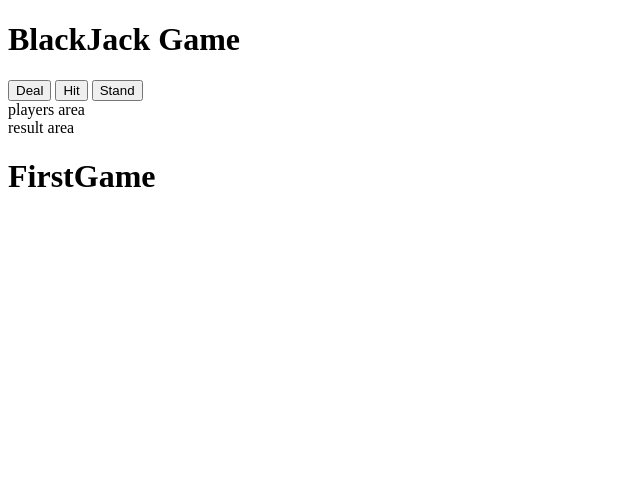
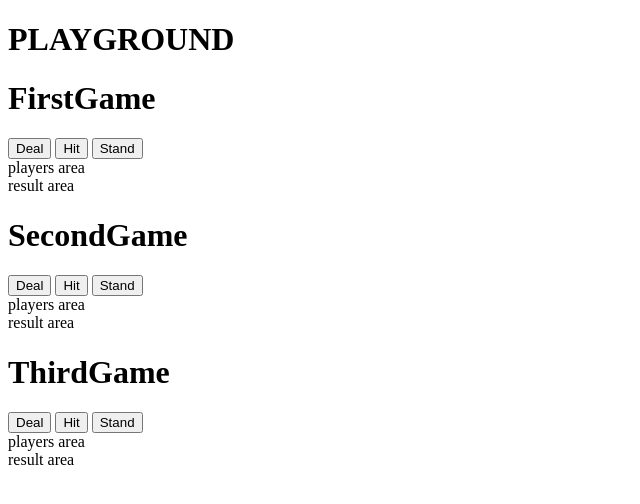
Before and after one commit to Sashunia2/BlackJack2, a plain HTML site: page index.html in a window 1280 px wide. Shown: the whole page, without its empty margins (0-640 px from the left). Drawn offline with Linux system fonts and the light colour scheme.

Commit message:
fix game container

```diff
--- a/app.js
+++ b/app.js
@@ -3,42 +3,7 @@ import Game from './game.js';
 document.addEventListener('DOMContentLoaded', function() {
 
     const myGame = new Game('FirstGame');
-
-
-
-
-
-
-
-
-
-
-
-
-
-
-
-
-
-
-
-
-
-
-
-
-
-    let playersDiv = document.getElementById('players');
-
-    playersDiv.innerHTML = 'Loading...';
-
-    const myHTML=` <button id="deal">Deal</button>
-    <button id="hit">Hit</button>
-    <button id="stand">Stand</button>  <button id="deal">Deal</button>
-    <button id="hit">Hit</button>
-    <button id="stand">Stand</button>`
-
-    playersDiv.innerHTML = myHTML;
-
+    const myGame2 = new Game('SecondGame');
+    const myGame3 = new Game('ThirdGame');
 
 });
--- a/game.js
+++ b/game.js
@@ -4,14 +4,20 @@ class Game {
     this.playersWins = 0;
     this.dealerWins = 0;
     console.log("Game constructor " + this.name);
-    container = this.createContainer();
+    this.ontainer = this.createContainer();
   }
 
   createContainer() {
     const container = document.createElement("div");
     container.id = "game" + this.name;
     container.className = "game";
-    container.innerHTML = `<h1>${this.name}</h1>`;
+    container.innerHTML = `<h1>${this.name}</h1>
+    <button id="deal">Deal</button>
+    <button id="hit">Hit</button>
+    <button id="stand">Stand</button>
+    <div id="players">players area</div>
+    <div id="result">result area</div>
+    `;
     document.body.appendChild(container);
     return container;
   }
--- a/index.html
+++ b/index.html
@@ -6,13 +6,9 @@
     <title>BlackJack</title>
   </head>
   <body>
-    <h1>BlackJack Game</h1>
+    <h1>PLAYGROUND</h1>
 
-    <button id="deal">Deal</button>
-    <button id="hit">Hit</button>
-    <button id="stand">Stand</button>
-    <div id="players">players area</div>
-    <div id="result">result area</div>
+
 
     <script type="module" src="app.js"></script>
   </body>
```
